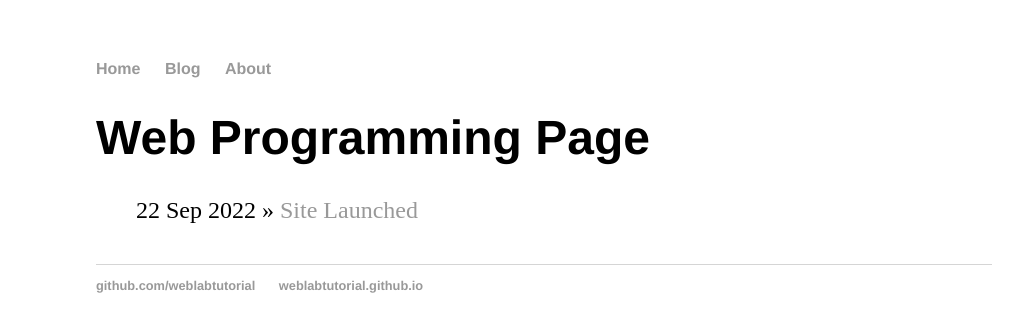
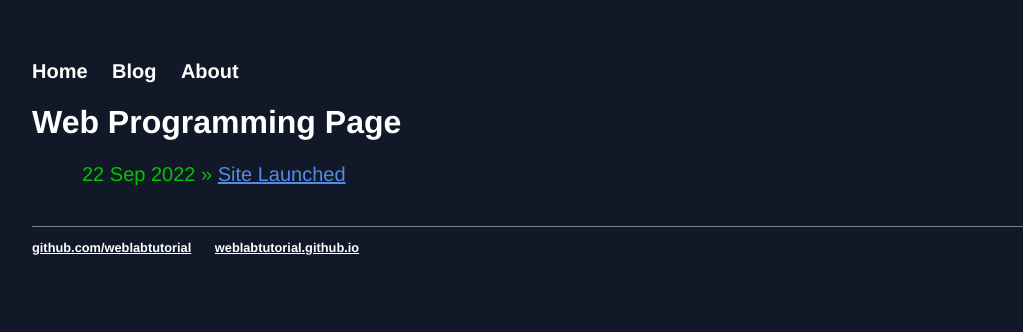
Before and after one commit to cybertechy/cybertechy.github.io, a Jekyll site: the page built from index.html, in a window 1280 px wide. Shown: the top 332 px of the page, without its empty margins (96-1119 px from the left). Built offline with Jekyll 4.4.1, drawn with Linux system fonts in a browser that asks for light colours.

Commit message:
Update main.css

```diff
--- a/css/main.css
+++ b/css/main.css
@@ -1,41 +1,53 @@
-body {
+html{
+    background: #111827;
+    color:white;
+    font-family:'Helvetica', 'Arial', 'Sans-Serif';
+}
+body{
     margin: 60px auto;
- width: 70%;
-}
-h1 {
- font-size: 3em;
- font-family:'Helvetica', 'Arial', 'Sans-Serif';
+    width: 80%;
 }
 p {
     font-size: 1.5em;
     line-height: 1.4em;
- color: #333;
-}
-footer {
- border-top: 1px solid #d5d5d5;
- font-size: .8em;
    }
 nav ul, footer ul {
     font-family:'Helvetica', 'Arial', 'Sans-Serif';
     padding: 0px;
     list-style: none;
- font-weight: bold;
+    font-weight: 700;
    }
+
 nav ul li, footer ul li {
     display: inline;
     margin-right: 20px;
    }
-a {
+
+a{
+    color: white;
+}
+nav a {
     text-decoration: none;
- color: #999;
+    font-size: 20px;
+}
+footer {
+    border-top: 1px solid gray;
+    font-size: .8em;
    }
 a:hover {
     text-decoration: underline;
 }
+
 ul.posts {
     margin: 20px auto 40px;
- font-size: 1.5em;
+    font-size: 1.25em;
 }
-ul.posts li {
+.posts li{
     list-style: none;
+    margin: 0 10px;
+    color: #00C400;
 }
+
+.posts a{
+    color:#548be3;
+}
```
Lines whose indentation alone changed are shown as unchanged.
